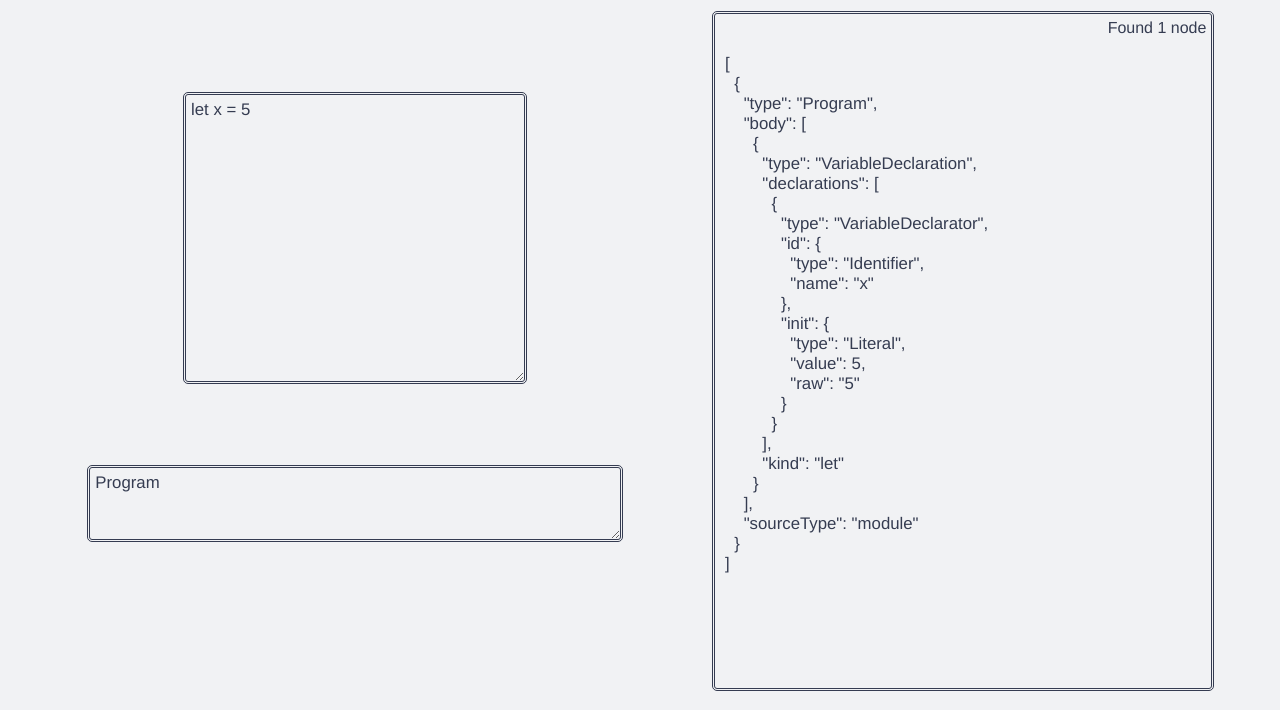
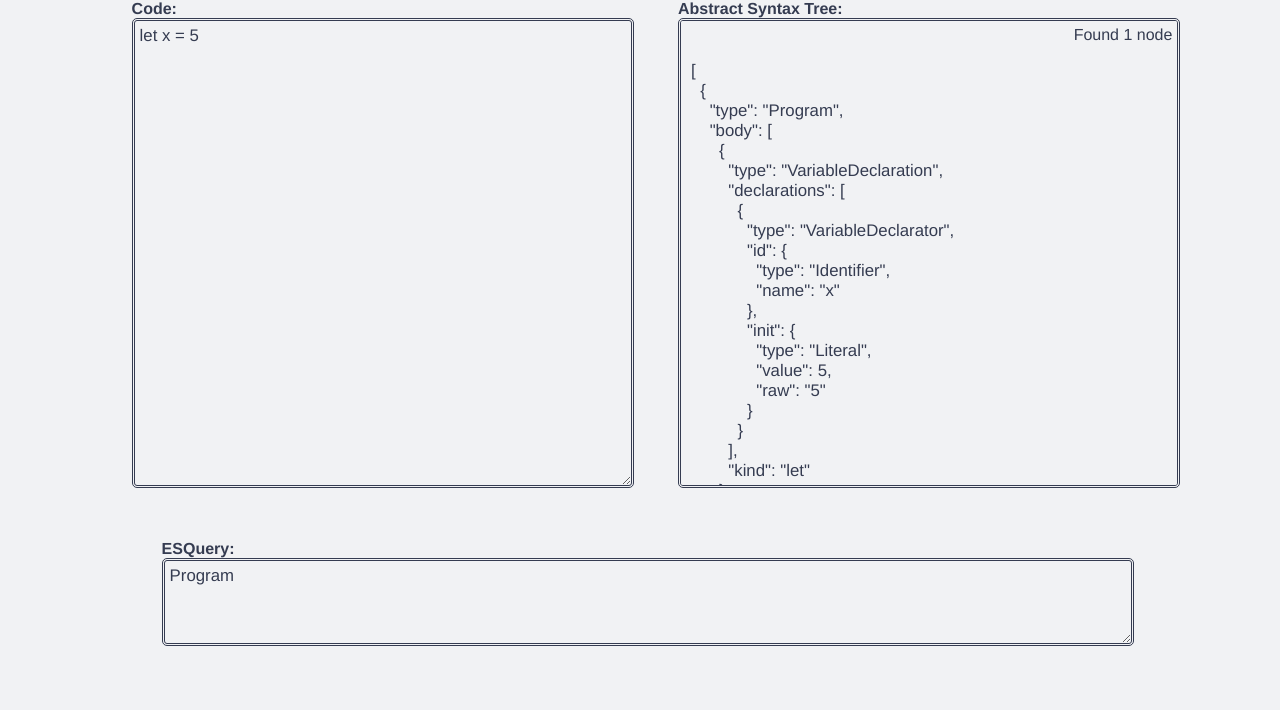
Before and after one commit to natalie-poulson/ESQuery-tool, a website with bundled scripts: page index.html in a window 1280 px wide. Shown: the part 106-816 px from the top of the page. Built offline with nearby package versions, Linux system fonts and the light colour scheme.

Commit message:
updated layout, added labels, and improved error handling messages

```diff
--- a/index.html
+++ b/index.html
@@ -25,14 +25,25 @@
         </div>
     </header>
     <main>
-        <div id="left">
+        <section class ='top-section'>
+            <div class='input-container'>
+                <label for="input"><b>Code:</b></label>
                 <textarea id ='input' class='theme-switch' >let x = 5</textarea>
-            <textarea id= 'query' class='theme-switch'>Program</textarea>
             </div>
+            <div class = 'ast-container'>
+                <label><b>Abstract Syntax Tree:</b></label>
                 <aside class='theme-switch'>
                     <p id='numOfNodes'></p>
                     <pre id='output'></pre>
                 </aside>
+            </div>
+        </section>
+        <section class='bottom-section'>
+            <div class='query-container'>
+                <label for="query"><b>ESQuery:</b></label>
+                <textarea id= 'query' class='theme-switch'>Program</textarea>
+            </div>
+        </section>
     </main>
 </body>
 </html>
--- a/scripts/index.js
+++ b/scripts/index.js
@@ -59,7 +59,16 @@ const update = () => {
     }
   } catch (e) {
     outputNode.innerHTML = '';
-    numOfNodes.textContent = 'ERROR:  ' + e.message;
+
+    if (e.lineNumber){
+      numOfNodes.innerHTML = `
+      <h3>There\'s an error in the code.</h3>
+      ${e.message}`;
+    } else {
+      numOfNodes.innerHTML = `
+      <h3>There\'s an error in the ESQuery.</h3>
+      ${e.message}`;
+    }
     numOfNodes.style.textAlign = 'center';
     asideNode.classList.add('error');
   }
--- a/styles/style.css
+++ b/styles/style.css
@@ -13,23 +13,23 @@ body {
 }
 main {
     display:flex;
+    flex-direction: column;
     justify-content: space-around;
     width:95%;
-    height:85%;
+    height:100%;
+    overflow:scroll;
 }
 textarea {
     font-family:Helvetica, Arial, sans-serif;
     font-size: 1.05em;
     background-color: var(--primary-color);
     color: var(--secondary-color);
-    width:100%;
 }
 header {
     width:100%;
+    height:10%;
     display:flex;
     justify-content: space-around;
-    margin-bottom:20px;
-    height:7%;
 }
 header h1 {
     margin-bottom:0px;
@@ -37,24 +37,34 @@ header h1 {
 header h4 {
     margin-top:5px;
 }
-#left {
+.top-section{
+    display:flex;
+    align-items: center;
+    justify-content: center;
+    height:70%;
+}
+.top-section div {
+    width:40%;
+    height:100%;
+    padding:30px;
+}
+.input-container textarea, aside{
+    width:100%;
+    height:90%;
+    overflow:scroll;
+}
+.bottom-section{
+    display:flex;
+    justify-content: center;
+    height:20%;
+}
+.query-container  {
     display:flex;
     flex-direction: column;
-    justify-content: space-evenly;
-    align-items: center;
-    width:45%;
-    height:90%;
+    width:80%;
 }
-#input {
-    height:45%;
-    width:60%;
-}
-#query {
-    height:10%;
-    width:95%;
-}
-aside {
-    width:40%;
+.query-container > textarea {
+    height:50%;
 }
 #output{
     font-size: 1.05em;
@@ -65,7 +75,6 @@ aside {
     margin:0;
     text-align: right;
 }
-
 #input, aside, #query {
     overflow:scroll;
     border-radius: 5px;
```
Lines whose indentation alone changed are shown as unchanged.
